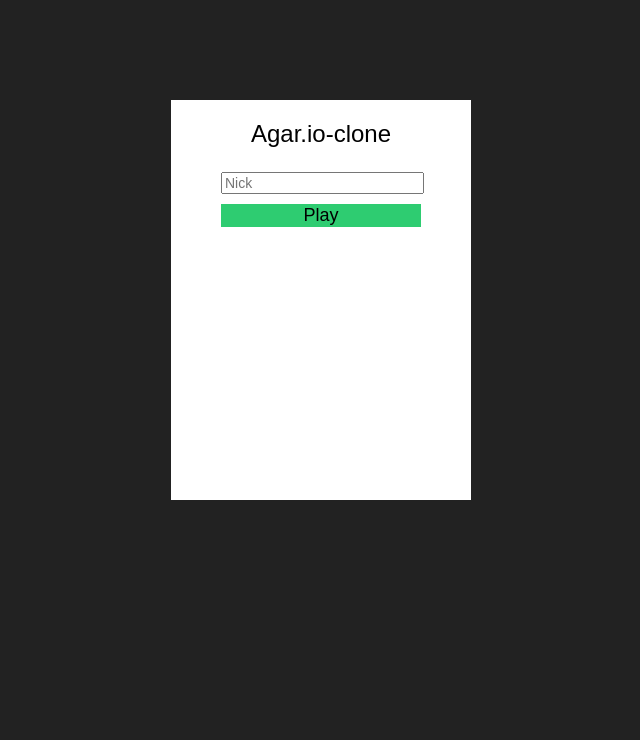
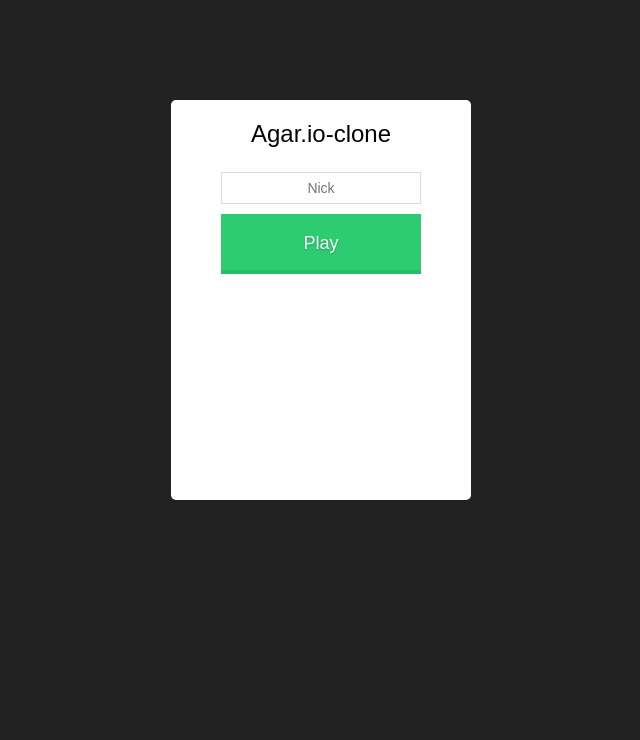
Before and after one commit to owenashurst/agar.io-clone, a PHP site: page / in a window 1280 px wide. Shown: the top 740 px of the page, without its empty margins (319-959 px from the left). Run offline with PHP 8.4, Linux system fonts and the light colour scheme; some libraries are stand-ins or nearby versions.

Commit message:
Update menu css
Added some rounded borders and nice webkit effects.

```diff
--- a/client/css/main.css
+++ b/client/css/main.css
@@ -75,8 +75,8 @@ canvas {
     margin-top:100px;
     width: 300px;
     height: 400px;
+    border-radius: 5px;
     background-color: white;
-
 }
 
 #startMenu p {
@@ -87,17 +87,42 @@ canvas {
 
 #playerNameInput {
     margin-left: 50px;
-    width: 195px;
+    width: 184px;
+    text-align: center;
+    padding: 7px;
+    border: solid 1px #dcdcdc;
+    transition: box-shadow 0.3s, border 0.3s;
+}
+
+#playerNameInput:focus, #playerNameInput.focus {
+  border: solid 1px #707070;
+  box-shadow: 0 0 5px 1px #969696;
 }
 
 #startButton {
-    text-align: center;
-    margin: auto;
-    width:200px;
-    font-size:large;
-    margin-top:10px;
-    margin-left: 50px;
-    color: #000;
-    background: #2ecc71;
-    border: none;
+  position: relative;
+  margin: auto;
+  margin-left: 50px;
+  margin-top: 10px;
+  width: 200px;
+  height: 60px;
+  padding: 0;
+  font-size: large;
+  color: white;
+  text-align: center;
+  text-shadow: 0 1px 2px rgba(0, 0, 0, 0.25);
+  background: #2ecc71;
+  border: 0;
+  border-bottom: 2px solid #28be68;
+  cursor: pointer;
+  -webkit-box-shadow: inset 0 -2px #28be68;
+  box-shadow: inset 0 -2px #28be68;
 }
+
+#startButton:active, #startButton:hover {
+  top: 1px;
+  background: #55D88B;
+  outline: none;
+  -webkit-box-shadow: none;
+  box-shadow: none;
+}
```
